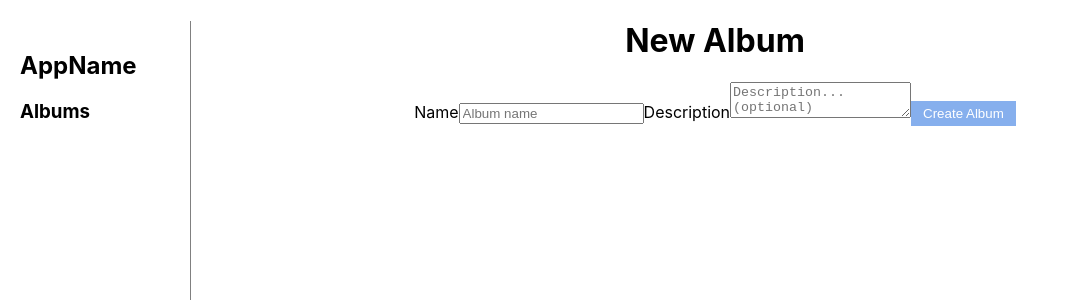
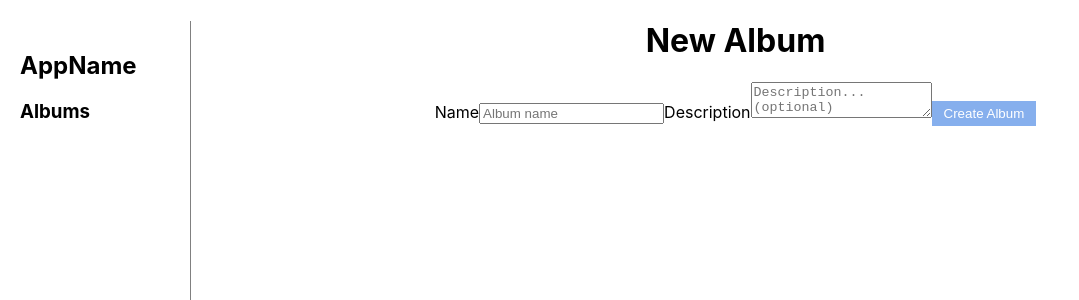
Before and after one commit to heerakmoon/Final-Project, a React (Create React App) app in the folder client/: page /albums/new in a window 1280 px wide. Shown: the top 300 px of the page, without its empty margins (0-1079 px from the left). Built offline with nearby package versions, Linux system fonts and the light colour scheme.

Commit message:
Edited nav styling in App.css

```diff
--- a/client/src/App.css
+++ b/client/src/App.css
@@ -3,6 +3,7 @@
 }
 
 .width-without-nav {
-  width: calc(100% - 150px);
-  margin-left: 150px;
+  width: calc(100% - 191px);
+  margin-left: 191px;
+  margin-right: 0;
 }
```
